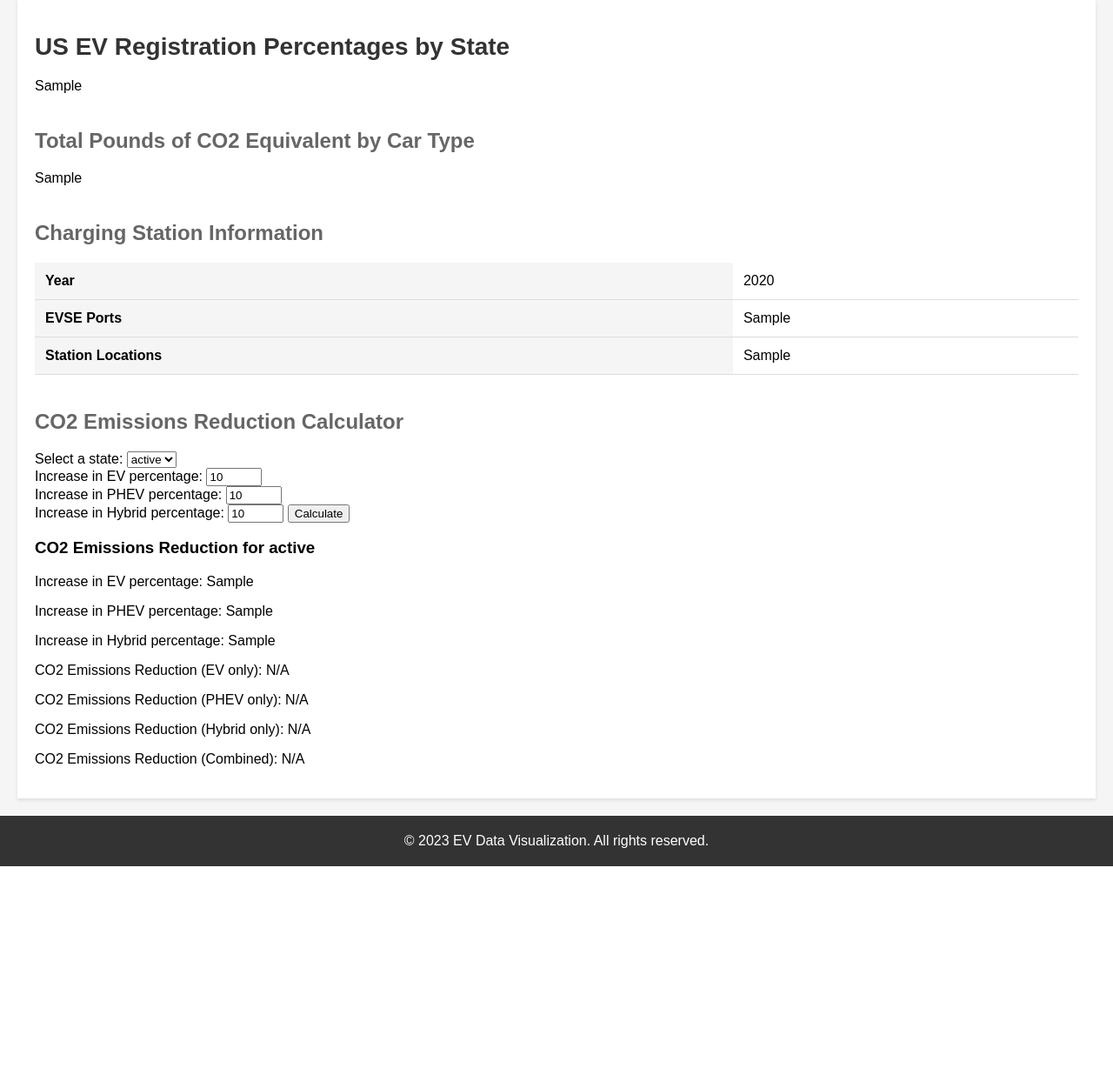
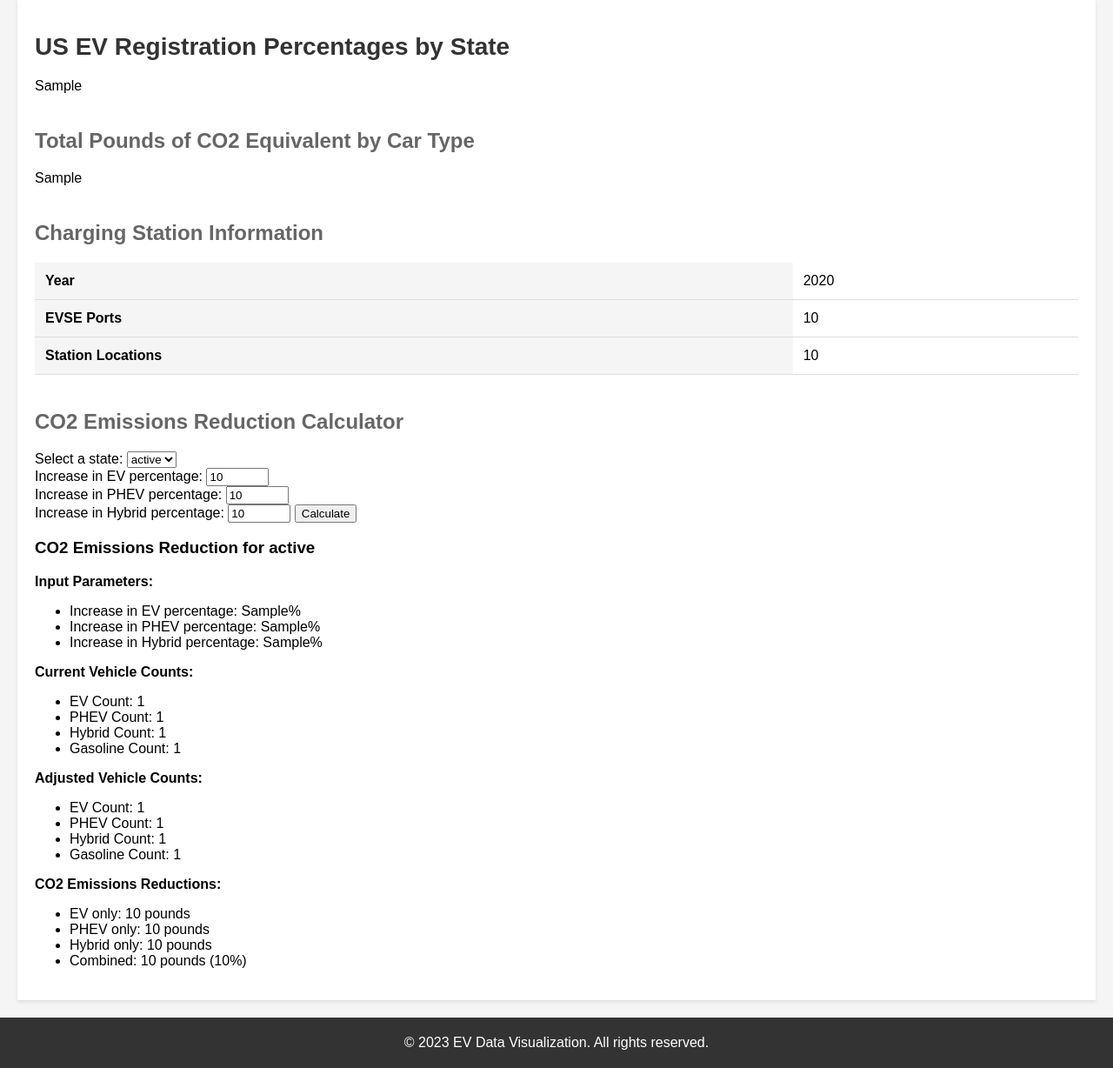
Before and after one commit to adrian-not-so-brave/Delimiter, a Flask app: template templates/data.html in a window 1280 px wide. Shown: the part 79-1307 px from the top of the page at 87% size. Before the commit the page ends 1075 px from the top, so only its background shows below. Run offline with Flask 3, Linux system fonts and the light colour scheme; the template is opened without the code that fills it: most values are stand-ins (such as "Sample title", 1, 10 or a date in 2020).

Commit message:
Adding some finalized touches for QOL.

```diff
--- a/app.py
+++ b/app.py
@@ -100,10 +100,10 @@
 
         total_vehicles = ev_count + phev_count + hev_count + gasoline_count
 
-        new_ev_count = ev_count * (1 + ev_increase_pct / 100)
-        new_phev_count = phev_count * (1 + phev_increase_pct / 100)
-        new_hev_count = hev_count * (1 + hev_increase_pct / 100)
-        new_gasoline_count = total_vehicles - new_ev_count - new_phev_count - new_hev_count
+        new_ev_count = int(ev_count * (1 + ev_increase_pct / 100))
+        new_phev_count = int(phev_count * (1 + phev_increase_pct / 100))
+        new_hev_count = int(hev_count * (1 + hev_increase_pct / 100))
+        new_gasoline_count = int(total_vehicles - new_ev_count - new_phev_count - new_hev_count)
 
         ev_emissions = emissions_data[emissions_data['Car Type'] == 'All Electric']['Total Pounds of CO2 Equivalent'].values[0]
         phev_emissions = emissions_data[emissions_data['Car Type'] == 'Plug In Hybrid']['Total Pounds of CO2 Equivalent'].values[0]
@@ -129,7 +129,15 @@
             'co2_reduction_pct': co2_reduction_pct,
             'co2_reduction_ev': co2_reduction_ev,
             'co2_reduction_phev': co2_reduction_phev,
-            'co2_reduction_hev': co2_reduction_hev
+            'co2_reduction_hev': co2_reduction_hev,
+            'ev_count': ev_count,
+            'phev_count': phev_count,
+            'hev_count': hev_count,
+            'gasoline_count': gasoline_count,
+            'new_ev_count': new_ev_count,
+            'new_phev_count': new_phev_count,
+            'new_hev_count': new_hev_count,
+            'new_gasoline_count': new_gasoline_count
         }
     except (KeyError, IndexError, ValueError, ZeroDivisionError):
         return {
@@ -141,7 +149,15 @@
             'co2_reduction_pct': None,
             'co2_reduction_ev': None,
             'co2_reduction_phev': None,
-            'co2_reduction_hev': None
+            'co2_reduction_hev': None,
+            'ev_count': None,
+            'phev_count': None,
+            'hev_count': None,
+            'gasoline_count': None,
+            'new_ev_count': None,
+            'new_phev_count': None,
+            'new_hev_count': None,
+            'new_gasoline_count': None
         }
 
 @app.route('/')
@@ -159,29 +175,33 @@
         state_mapping = load_state_mapping()
         us_data = pd.merge(us_data, state_mapping, on='State', how='left')
 
-        us_data['EV Percentage'] = (us_data['Electric (EV)'] / (us_data['Electric (EV)'] + us_data['Gasoline'])) * 100
-        us_data['EV Percentage'] = us_data['EV Percentage'].round(2)
+        us_data['Total Alt. Vehicles'] = us_data['Electric (EV)'] + us_data['Plug-In Hybrid Electric (PHEV)'] + us_data['Hybrid Electric (HEV)']
+        us_data['Total Vehicles'] = us_data['Total Alt. Vehicles'] + us_data['Gasoline']
+        us_data['Alt. Vehicle Percentage'] = (us_data['Total Alt. Vehicles'] / us_data['Total Vehicles']) * 100
+        us_data['Alt. Vehicle Percentage'] = us_data['Alt. Vehicle Percentage'].round(2)
 
         us_fig = px.choropleth(us_data,
                                locations='State Code',
                                locationmode='USA-states',
-                               color='EV Percentage',
+                               color='Alt. Vehicle Percentage',
                                color_continuous_scale='Viridis',
-                               range_color=(0, us_data['EV Percentage'].max()),
+                               range_color=(0, us_data['Alt. Vehicle Percentage'].max()),
                                scope='usa',
-                               title='US EV Registration Percentages by State',
+                               title='US Alternative Vehicle Registration Percentages by State',
                                hover_name='State',
                                hover_data={'State Code': False,
-                                           'EV Percentage': ':.2f',
+                                           'Alt. Vehicle Percentage': ':.2f',
                                            'Electric (EV)': ':,',
+                                           'Plug-In Hybrid Electric (PHEV)': ':,',
+                                           'Hybrid Electric (HEV)': ':,',
                                            'Gasoline': ':,'}
                                )
 
         us_fig.update_layout(
             coloraxis_colorbar=dict(
-                title='EV Percentage',
-                tickvals=[i for i in range(0, int(us_data['EV Percentage'].max()) + 1, 2)],
-                ticktext=[f"{i}%" for i in range(0, int(us_data['EV Percentage'].max()) + 1, 2)]
+                title='Alt. Vehicle Percentage',
+                tickvals=[i for i in range(0, int(us_data['Alt. Vehicle Percentage'].max()) + 1, 2)],
+                ticktext=[f"{i}%" for i in range(0, int(us_data['Alt. Vehicle Percentage'].max()) + 1, 2)]
             )
         )
 
--- a/templates/data.html
+++ b/templates/data.html
@@ -103,11 +103,23 @@
                 </tr>
                 <tr>
                     <th>EVSE Ports</th>
-                    <td>{{ charging_data['EVSE Ports'] }}</td>
+                    <td>
+                        {% if charging_data['EVSE Ports'] is defined and charging_data['EVSE Ports'] is not none %}
+                            {{ "{:,}".format(charging_data['EVSE Ports']) }}
+                        {% else %}
+                            N/A
+                        {% endif %}
+                    </td>
                 </tr>
                 <tr>
                     <th>Station Locations</th>
-                    <td>{{ charging_data['Station Locations'] }}</td>
+                    <td>
+                        {% if charging_data['Station Locations'] is defined and charging_data['Station Locations'] is not none %}
+                            {{ "{:,}".format(charging_data['Station Locations']) }}
+                        {% else %}
+                            N/A
+                        {% endif %}
+                    </td>
                 </tr>
             </table>
 
@@ -121,46 +133,126 @@
                 </select>
                 <br>
                 <label for="ev_increase_pct">Increase in EV percentage:</label>
-                <input type="number" name="ev_increase_pct" id="ev_increase_pct" min="0" max="100" step="1" value="10" required>
+                <input type="number" name="ev_increase_pct" id="ev_increase_pct" min="0" max="1000" step="1" value="10" required>
                 <br>
                 <label for="phev_increase_pct">Increase in PHEV percentage:</label>
-                <input type="number" name="phev_increase_pct" id="phev_increase_pct" min="0" max="100" step="1" value="10" required>
+                <input type="number" name="phev_increase_pct" id="phev_increase_pct" min="0" max="1000" step="1" value="10" required>
                 <br>
                 <label for="hybrid_increase_pct">Increase in Hybrid percentage:</label>
-                <input type="number" name="hybrid_increase_pct" id="hybrid_increase_pct" min="0" max="100" step="1" value="10" required>
+                <input type="number" name="hybrid_increase_pct" id="hybrid_increase_pct" min="0" max="1000" step="1" value="10" required>
                 <button type="submit">Calculate</button>
             </form>
 
             {% if co2_reduction_data %}
-            <div>
+            <div class="calculator-output">
                 <h3>CO2 Emissions Reduction for {{ co2_reduction_data['state'] }}</h3>
-                <p>Increase in EV percentage: {{ co2_reduction_data['ev_increase_pct'] }}</p>
-                <p>Increase in PHEV percentage: {{ co2_reduction_data['phev_increase_pct'] }}</p>
-                <p>Increase in Hybrid percentage: {{ co2_reduction_data['hev_increase_pct'] }}</p>
-
-                {% if 'co2_reduction_ev' in co2_reduction_data and co2_reduction_data['co2_reduction_ev'] is not none %}
-                <p>CO2 Emissions Reduction (EV only): {{ co2_reduction_data['co2_reduction_ev'] | round(2) }} pounds</p>
+                <div class="input-parameters">
+                    <p><strong>Input Parameters:</strong></p>
+                    <ul>
+                        <li>Increase in EV percentage: {{ co2_reduction_data['ev_increase_pct'] }}%</li>
+                        <li>Increase in PHEV percentage: {{ co2_reduction_data['phev_increase_pct'] }}%</li>
+                        <li>Increase in Hybrid percentage: {{ co2_reduction_data['hev_increase_pct'] }}%</li>
+                    </ul>
+                </div>
+                <div class="current-counts">
+                    <p><strong>Current Vehicle Counts:</strong></p>
+                    <ul>
+                        <li>EV Count:
+                            {% if co2_reduction_data['ev_count'] is defined and co2_reduction_data['ev_count'] is not none %}
+                                {{ "{:,}".format(co2_reduction_data['ev_count']) }}
                             {% else %}
-                <p>CO2 Emissions Reduction (EV only): N/A</p>
+                                N/A
                             {% endif %}
-
-                {% if 'co2_reduction_phev' in co2_reduction_data and co2_reduction_data['co2_reduction_phev'] is not none %}
-                <p>CO2 Emissions Reduction (PHEV only): {{ co2_reduction_data['co2_reduction_phev'] | round(2) }} pounds</p>
+                        </li>
+                        <li>PHEV Count:
+                            {% if co2_reduction_data['phev_count'] is defined and co2_reduction_data['phev_count'] is not none %}
+                                {{ "{:,}".format(co2_reduction_data['phev_count']) }}
                             {% else %}
-                <p>CO2 Emissions Reduction (PHEV only): N/A</p>
+                                N/A
                             {% endif %}
-
-                {% if 'co2_reduction_hev' in co2_reduction_data and co2_reduction_data['co2_reduction_hev'] is not none %}
-                <p>CO2 Emissions Reduction (Hybrid only): {{ co2_reduction_data['co2_reduction_hev'] | round(2) }} pounds</p>
+                        </li>
+                        <li>Hybrid Count:
+                            {% if co2_reduction_data['hev_count'] is defined and co2_reduction_data['hev_count'] is not none %}
+                                {{ "{:,}".format(co2_reduction_data['hev_count']) }}
                             {% else %}
-                <p>CO2 Emissions Reduction (Hybrid only): N/A</p>
+                                N/A
                             {% endif %}
-
-                {% if 'co2_reduction' in co2_reduction_data and 'co2_reduction_pct' in co2_reduction_data and co2_reduction_data['co2_reduction'] is not none and co2_reduction_data['co2_reduction_pct'] is not none %}
-                <p>CO2 Emissions Reduction (Combined): {{ co2_reduction_data['co2_reduction'] | round(2) }} pounds ({{ co2_reduction_data['co2_reduction_pct'] | round(2) }}%)</p>
+                        </li>
+                        <li>Gasoline Count:
+                            {% if co2_reduction_data['gasoline_count'] is defined and co2_reduction_data['gasoline_count'] is not none %}
+                                {{ "{:,}".format(co2_reduction_data['gasoline_count']) }}
                             {% else %}
-                <p>CO2 Emissions Reduction (Combined): N/A</p>
+                                N/A
                             {% endif %}
+                        </li>
+                    </ul>
+                </div>
+                <div class="adjusted-counts">
+                    <p><strong>Adjusted Vehicle Counts:</strong></p>
+                    <ul>
+                        <li>EV Count:
+                            {% if co2_reduction_data['new_ev_count'] is defined and co2_reduction_data['new_ev_count'] is not none %}
+                                {{ "{:,}".format(co2_reduction_data['new_ev_count']) }}
+                            {% else %}
+                                N/A
+                            {% endif %}
+                        </li>
+                        <li>PHEV Count:
+                            {% if co2_reduction_data['new_phev_count'] is defined and co2_reduction_data['new_phev_count'] is not none %}
+                                {{ "{:,}".format(co2_reduction_data['new_phev_count']) }}
+                            {% else %}
+                                N/A
+                            {% endif %}
+                        </li>
+                        <li>Hybrid Count:
+                            {% if co2_reduction_data['new_hev_count'] is defined and co2_reduction_data['new_hev_count'] is not none %}
+                                {{ "{:,}".format(co2_reduction_data['new_hev_count']) }}
+                            {% else %}
+                                N/A
+                            {% endif %}
+                        </li>
+                        <li>Gasoline Count:
+                            {% if co2_reduction_data['new_gasoline_count'] is defined and co2_reduction_data['new_gasoline_count'] is not none %}
+                                {{ "{:,}".format(co2_reduction_data['new_gasoline_count']) }}
+                            {% else %}
+                                N/A
+                            {% endif %}
+                        </li>
+                    </ul>
+                </div>
+                <div class="co2-reductions">
+                    <p><strong>CO2 Emissions Reductions:</strong></p>
+                    <ul>
+                        <li>EV only:
+                            {% if co2_reduction_data['co2_reduction_ev'] is defined and co2_reduction_data['co2_reduction_ev'] is not none %}
+                                {{ "{:,}".format(co2_reduction_data['co2_reduction_ev'] | round(2)) }} pounds
+                            {% else %}
+                                N/A
+                            {% endif %}
+                        </li>
+                        <li>PHEV only:
+                            {% if co2_reduction_data['co2_reduction_phev'] is defined and co2_reduction_data['co2_reduction_phev'] is not none %}
+                                {{ "{:,}".format(co2_reduction_data['co2_reduction_phev'] | round(2)) }} pounds
+                            {% else %}
+                                N/A
+                            {% endif %}
+                        </li>
+                        <li>Hybrid only:
+                            {% if co2_reduction_data['co2_reduction_hev'] is defined and co2_reduction_data['co2_reduction_hev'] is not none %}
+                                {{ "{:,}".format(co2_reduction_data['co2_reduction_hev'] | round(2)) }} pounds
+                            {% else %}
+                                N/A
+                            {% endif %}
+                        </li>
+                        <li>Combined:
+                            {% if co2_reduction_data['co2_reduction'] is defined and co2_reduction_data['co2_reduction'] is not none and co2_reduction_data['co2_reduction_pct'] is defined and co2_reduction_data['co2_reduction_pct'] is not none %}
+                                {{ "{:,}".format(co2_reduction_data['co2_reduction'] | round(2)) }} pounds ({{ co2_reduction_data['co2_reduction_pct'] | round(2) }}%)
+                            {% else %}
+                                N/A
+                            {% endif %}
+                        </li>
+                    </ul>
+                </div>
             </div>
             {% endif %}
 
@@ -184,9 +276,27 @@
                     {% for row in eu_ev_data %}
                     <tr>
                         <td>{{ row['Country:text'] }}</td>
-                        <td>{{ row['Battery electric vehicels (number):number'] }}</td>
-                        <td>{{ row['Plug-in hybrid electric vehicles (number):number'] }}</td>
-                        <td>{{ row['Total:number'] }}</td>
+                        <td>
+                            {% if row['Battery electric vehicels (number):number'] is defined and row['Battery electric vehicels (number):number'] is not none %}
+                                {{ "{:,}".format(row['Battery electric vehicels (number):number']) }}
+                            {% else %}
+                                N/A
+                            {% endif %}
+                        </td>
+                        <td>
+                            {% if row['Plug-in hybrid electric vehicles (number):number'] is defined and row['Plug-in hybrid electric vehicles (number):number'] is not none %}
+                                {{ "{:,}".format(row['Plug-in hybrid electric vehicles (number):number']) }}
+                            {% else %}
+                                N/A
+                            {% endif %}
+                        </td>
+                        <td>
+                            {% if row['Total:number'] is defined and row['Total:number'] is not none %}
+                                {{ "{:,}".format(row['Total:number']) }}
+                            {% else %}
+                                N/A
+                            {% endif %}
+                        </td>
                     </tr>
                     {% endfor %}
                 </tbody>
```
Lines whose indentation alone changed are shown as unchanged.
